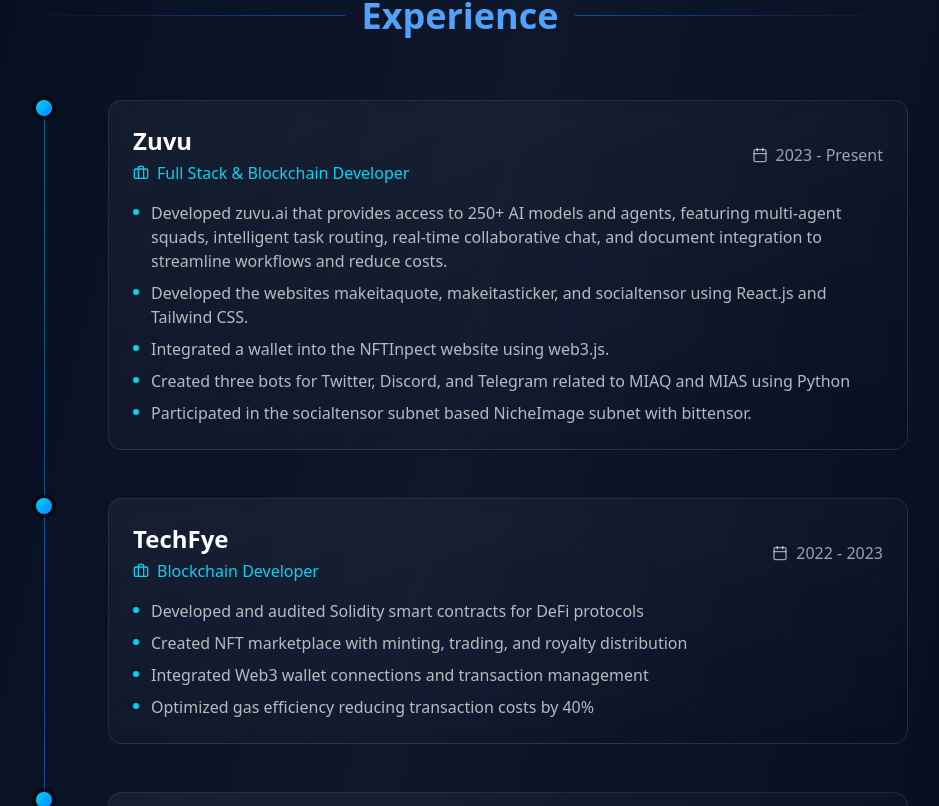
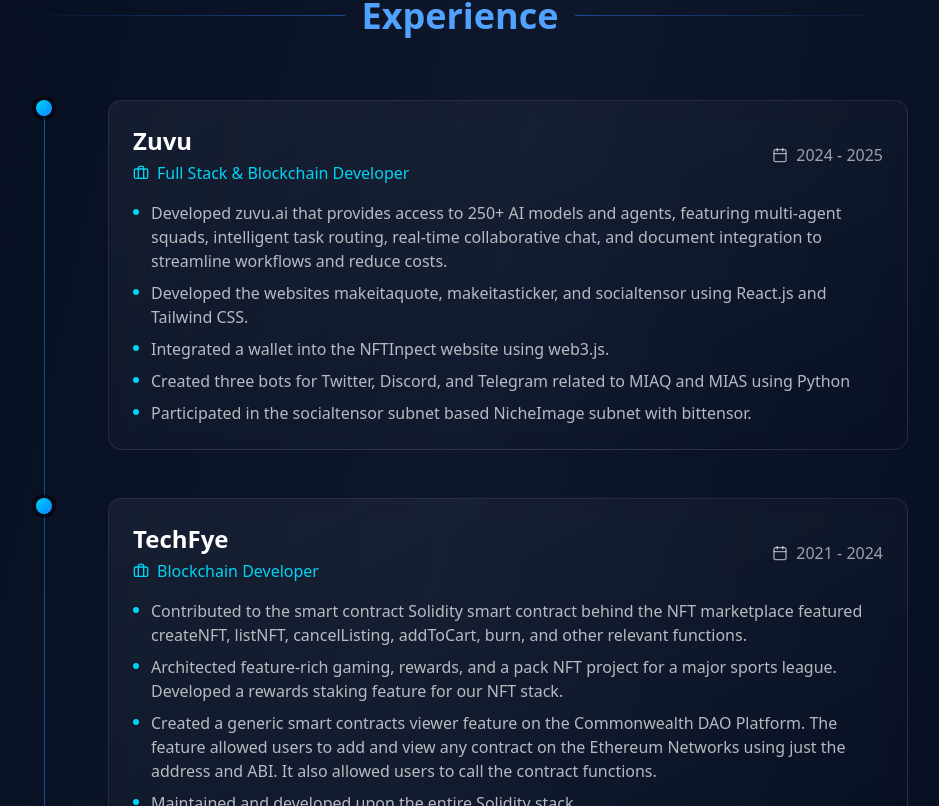
Before and after one commit to knutsenkristian7-spec/My-Portfolio-pro, a React (Vite) app: page / in a window 1280 px wide. Shown: the part 2514-3320 px from the top of the page, without its empty margins (180-1119 px from the left). Built offline with nearby package versions, Linux system fonts and the light colour scheme.

Commit message:
chore: Change the Experience page

```diff
--- a/src/components/Experience.tsx
+++ b/src/components/Experience.tsx
@@ -13,7 +13,7 @@
     {
       company: "Zuvu",
       role: "Full Stack & Blockchain Developer",
-      period: "2023 - Present",
+      period: "2024 - 2025",
       highlights: [
         "Developed zuvu.ai that provides access to 250+ AI models and agents, featuring multi-agent squads, intelligent task routing, real-time collaborative chat, and document integration to streamline workflows and reduce costs.",
         "Developed the websites makeitaquote, makeitasticker, and socialtensor using React.js and Tailwind CSS.",
@@ -25,12 +25,13 @@
     {
       company: "TechFye",
       role: "Blockchain Developer",
-      period: "2022 - 2023",
+      period: "2021 - 2024",
       highlights: [
-        "Developed and audited Solidity smart contracts for DeFi protocols",
-        "Created NFT marketplace with minting, trading, and royalty distribution",
-        "Integrated Web3 wallet connections and transaction management",
-        "Optimized gas efficiency reducing transaction costs by 40%",
+        "Contributed to the smart contract Solidity smart contract behind the NFT marketplace featured createNFT, listNFT, cancelListing, addToCart, burn, and other relevant functions.",
+        "Architected feature-rich gaming, rewards, and a pack NFT project for a major sports league. Developed a rewards staking feature for our NFT stack.",
+        "Created a generic smart contracts viewer feature on the Commonwealth DAO Platform. The feature allowed users to add and view any contract on the Ethereum Networks using just the address and ABI. It also allowed users to call the contract functions.",
+        "Maintained and developed upon the entire Solidity stack.",
+        "Used Jira for bug tracking and feature development tracking. Used Confluence for documentation",
       ],
     },
     {
```
